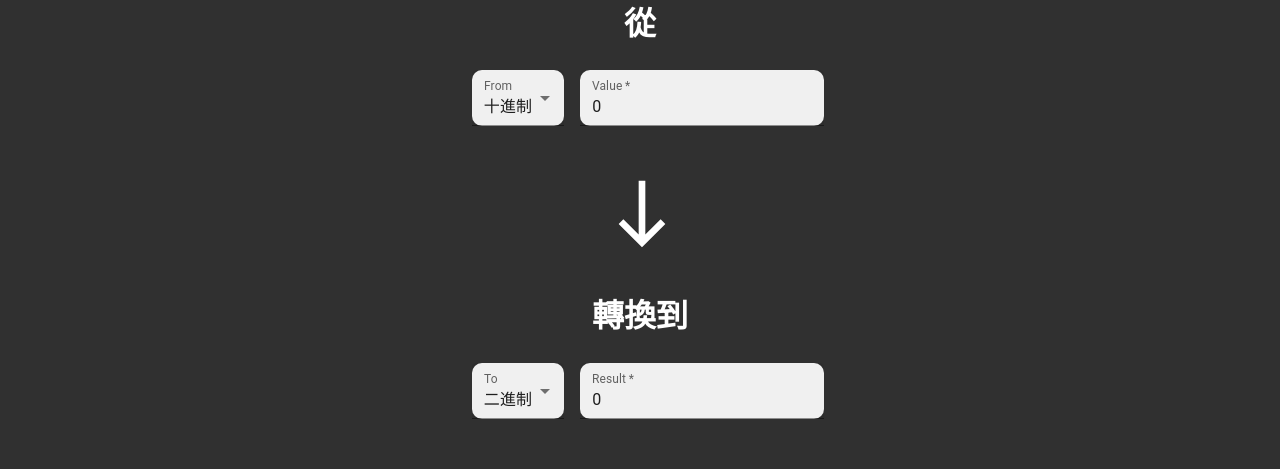
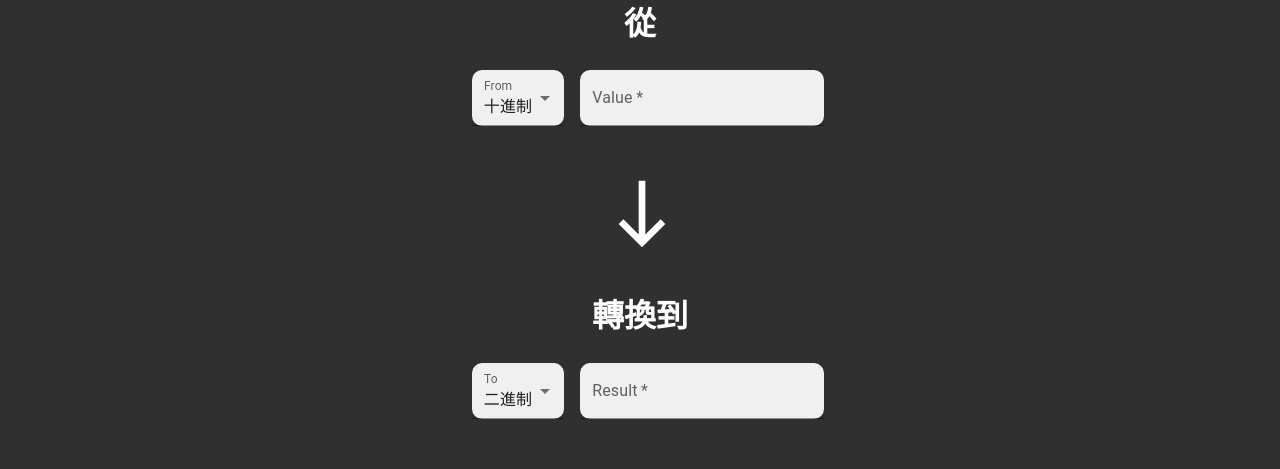
Before and after one commit to joelinkaiyi/react-converter, a React (Create React App) app: page / in a window 1280 px wide. Shown: the part 205-674 px from the top of the page. Built offline with nearby package versions, Linux system fonts and the light colour scheme.

Commit message:
useState

```diff
--- a/src/Footer.js
+++ b/src/Footer.js
@@ -7,8 +7,7 @@ import { Box } from "@mui/material";
 export default function Footer() {
   return (
     <Box
-          sx={{
-        //   marginTop:'20.5rem',
+        sx={{
           padding: '2rem',
           borderTop:'0.063rem solid #404040',
       }}
--- a/src/Selector.js
+++ b/src/Selector.js
@@ -3,7 +3,6 @@ import Box from "@mui/material/Box";
 import TextField from "@mui/material/TextField";
 import MenuItem from "@mui/material/MenuItem";
 import SouthIcon from "@mui/icons-material/South";
-import { Icon } from "@mui/material";
 const val = [
   {
     value: "binary",
@@ -41,8 +40,8 @@ const convert = (value, fromBase, toBase) => {
 export default function Selector() {
   const [fromBase, setFromBase] = React.useState("decimal");
   const [toBase, setToBase] = React.useState("binary");
-  const [value, setValue] = React.useState("0");
-  const [result, setResult] = React.useState("0");
+  const [value, setValue] = React.useState("");
+  const [result, setResult] = React.useState("");
 
   const handleFromBaseChange = (event) => {
     setFromBase(event.target.value);
```
